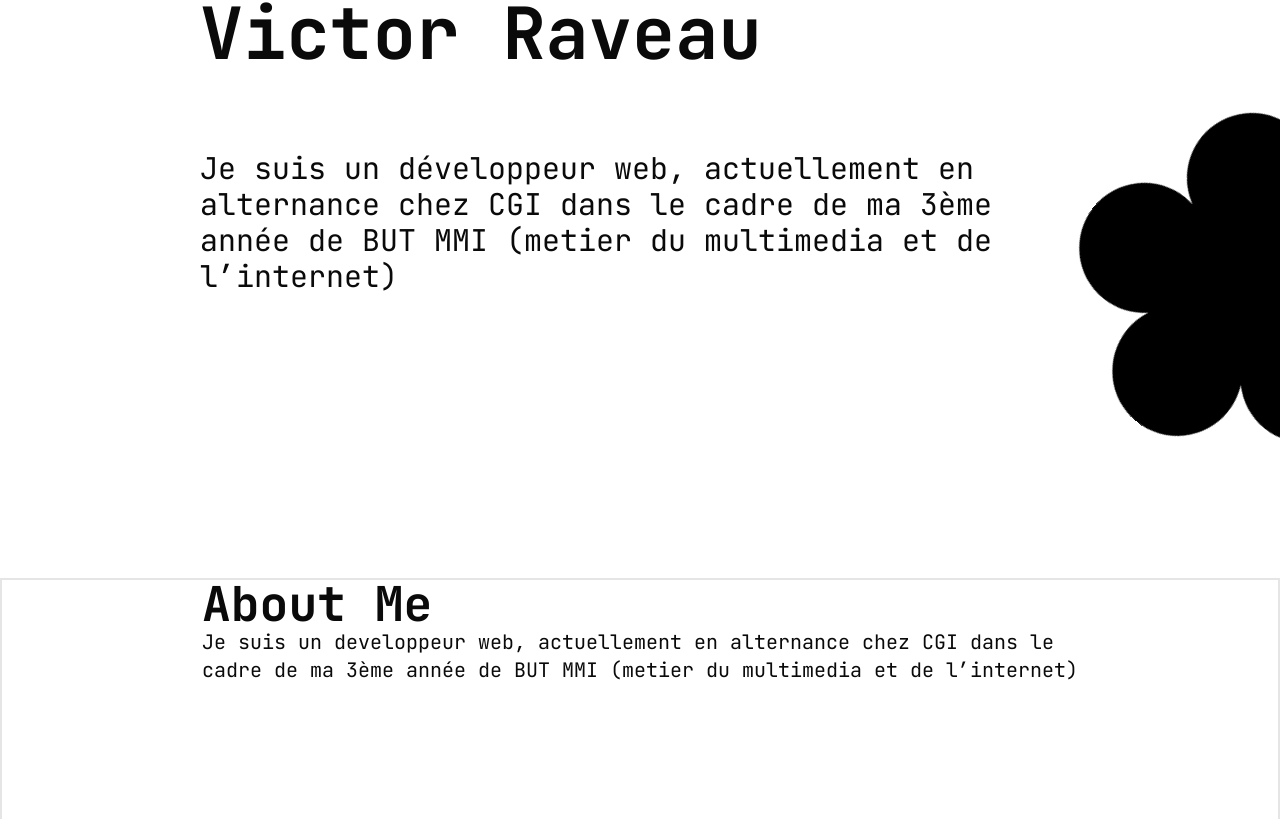
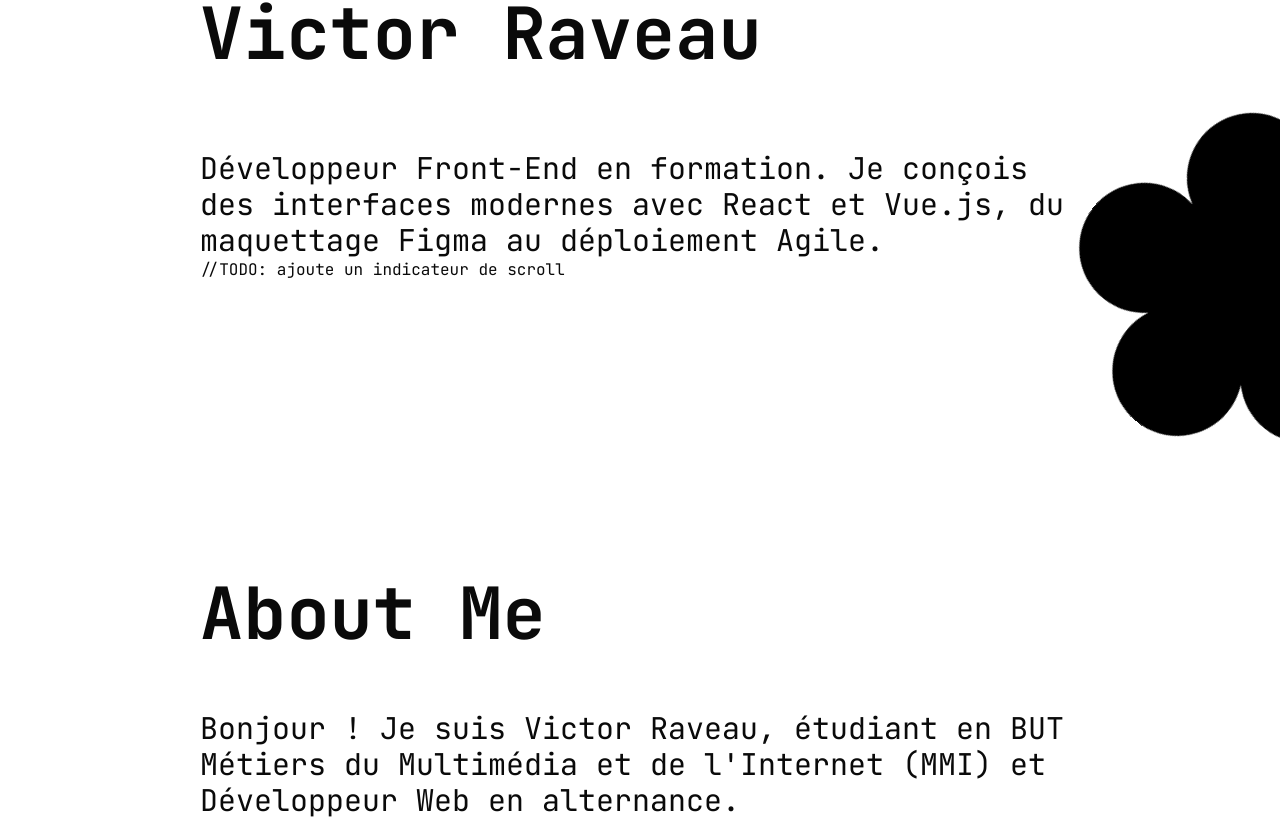
Before and after one commit to vairan37/my-portfolio, a Next.js app: page / in a window 1280 px wide. Shown: the part 302-1121 px from the top of the page. Built offline with nearby package versions, Linux system fonts and the light colour scheme.

Commit message:
texte about me + Acceuil

```diff
--- a/app/components/AboutMe.jsx
+++ b/app/components/AboutMe.jsx
@@ -1,11 +1,25 @@
 export default function AboutMe() {
   return (
-    <div id="about" className=" border-2 h-[80vh] pl-50 pr-50">
-      <h2 className="text-5xl font-bold">About Me</h2>
-      <p className="text-xl">
-        Je suis un developpeur web, actuellement en alternance chez CGI dans le
-        cadre de ma 3ème année de BUT MMI (metier du multimedia et de
-        l’internet)
+    <div id="about" className="h-[80vh] pl-50 pr-50">
+      <h2 className="text-7xl font-bold">About Me</h2>
+      <p className="text-3xl mt-15">
+        Bonjour ! Je suis Victor Raveau, étudiant en BUT Métiers du Multimédia
+        et de l'Internet (MMI) et Développeur Web en alternance.
+        <br />
+        <br />
+        Je me concentre principalement sur le développement Front-End moderne et
+        réactif. Je maîtrise les frameworks de référence tels que React
+        (Next.js) et Vue.js pour bâtir des interfaces performantes et fiables.
+        <br />
+        <br />
+        Mon expérience en alternance me permet d'acquérir des compétences en
+        Back-End, notamment avec Java Spring Boot, en complément de mes bases en
+        Laravel et Symfony que j'ai pu voir dans ma formation.
+        <br />
+        En entreprise, je travaille en méthode Agile, la pratique la plus
+        courante pour le développement en équipe.
+        <br />À côté de ma formation, j'utilise Figma pour réaliser des
+        maquettes complètes et fonctionnelles.
       </p>
     </div>
   );
--- a/app/components/Acceuil.jsx
+++ b/app/components/Acceuil.jsx
@@ -2,14 +2,17 @@ import { FlowerIcon } from "./icons/FlowerIcon";
 
 export default function Acceuil() {
   return (
-    <div id="acceuil" className="mt-75 h-[60vh] relative overflow-hidden pl-50 pr-50">
+    <div
+      id="acceuil"
+      className="mt-75 h-[60vh] relative overflow-hidden pl-50 pr-50"
+    >
       <h1 className="text-7xl font-bold">Victor Raveau</h1>
       <p className="text-3xl mt-20">
-        Je suis un développeur web, actuellement en alternance chez CGI dans le
-        cadre de ma 3ème année de BUT MMI (metier du multimedia et de
-        l’internet)
+        Développeur Front-End en formation. Je conçois des interfaces modernes
+        avec React et Vue.js, du maquettage Figma au déploiement Agile.
       </p>
       <FlowerIcon className="animate-spin-slow absolute bottom-5 right-[-8rem]  text-black dark:text-white" />
+      //TODO: ajoute un indicateur de scroll
     </div>
   );
 }
--- a/app/components/Option/Langue.jsx
+++ b/app/components/Option/Langue.jsx
@@ -8,13 +8,20 @@ import {
 } from "@/components/ui/dropdown-menu";
 
 export default function Langue() {
-
   return (
     <div className="flex flex-row gap-1">
+      <DropdownMenu>
+        <DropdownMenuTrigger>
           <Button variant="outline">
             <p>Fr</p>
             <Globe className="dark:text-white" size={24} />
           </Button>
+        </DropdownMenuTrigger>
+        <DropdownMenuContent>
+          <DropdownMenuItem>Français</DropdownMenuItem>
+          <DropdownMenuItem>Anglais</DropdownMenuItem>
+        </DropdownMenuContent>
+      </DropdownMenu>
     </div>
   );
 }
--- a/app/components/Option/Theme.jsx
+++ b/app/components/Option/Theme.jsx
@@ -1,7 +1,7 @@
 "use client";
 
 import * as React from "react";
-import { Moon, Sun } from "lucide-react";
+import { Moon, Sun, Monitor } from "lucide-react";
 import { useTheme } from "next-themes";
 
 import { Button } from "@/components/ui/button";
```
